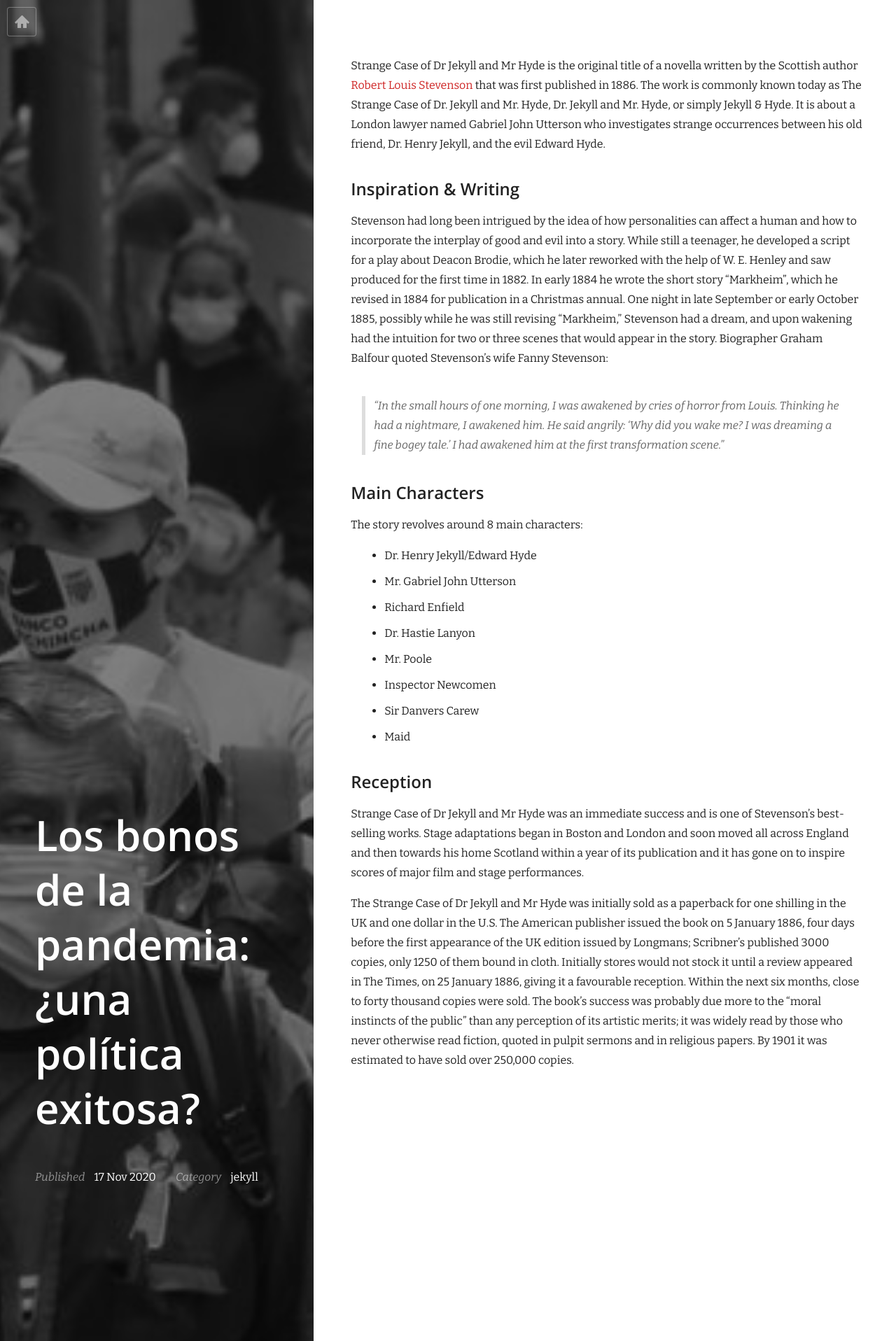
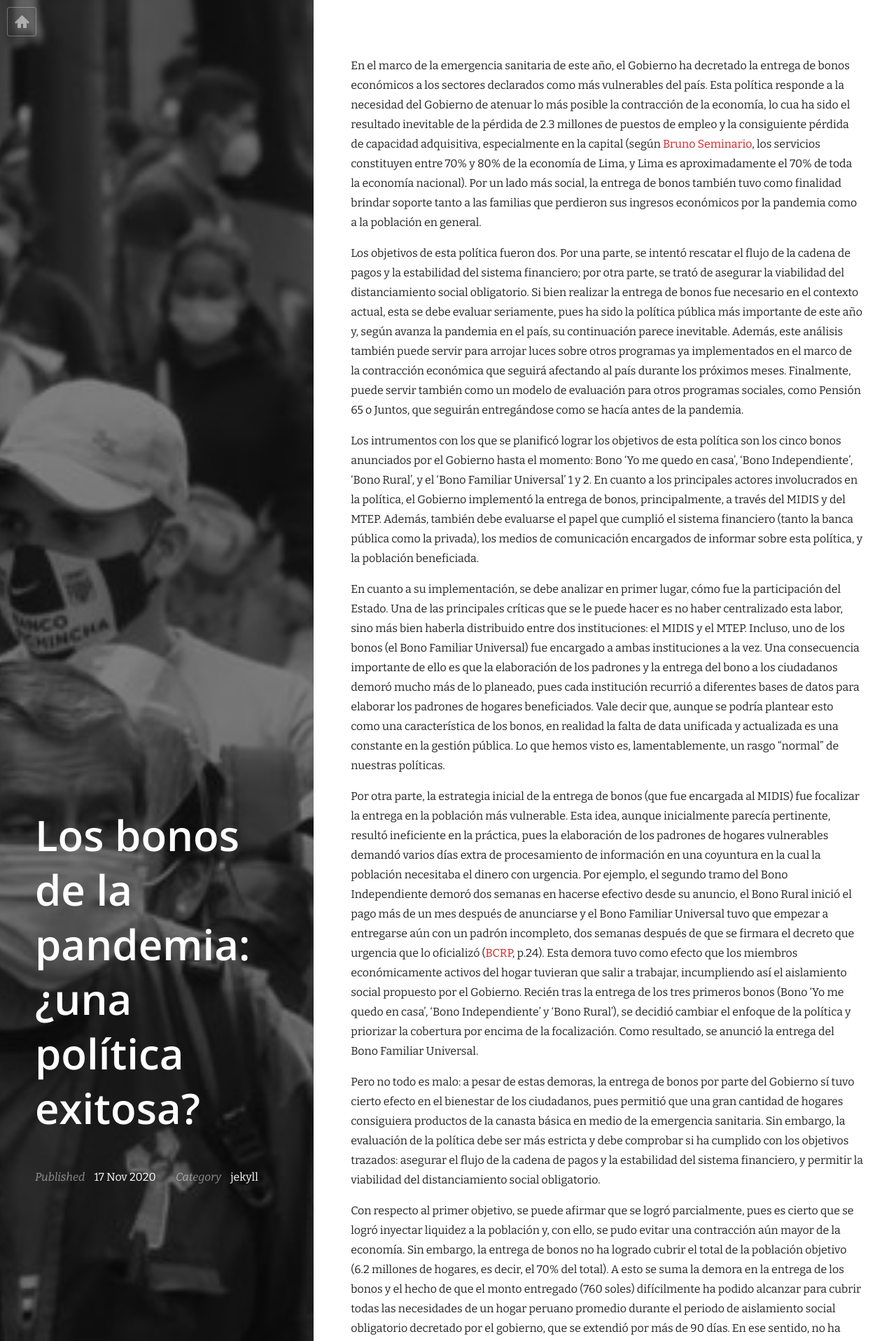
Before and after one commit to hfarfanreto/politicas_publicas, a Jekyll site: the page built from _posts/2020-11-17-los-bonos-de-la-pandemia.md, in a window 1280 px wide. Shown: the top 1916 px of the page at 70% size. Built offline with Jekyll 4.4.1, drawn with Linux system fonts in a browser that asks for light colours; nearby versions of some CDN libraries; some of the changed text lies outside the part shown.

Commit message:
Update 2020-11-17-los-bonos-de-la-pandemia.md

```diff
--- a/_posts/2020-11-17-los-bonos-de-la-pandemia.md
+++ b/_posts/2020-11-17-los-bonos-de-la-pandemia.md
@@ -6,29 +6,22 @@ categories: jekyll
 featured_image: /images/pandemia1.jpg
 ---
 
-Strange Case of Dr Jekyll and Mr Hyde is the original title of a novella written by the Scottish author [Robert Louis Stevenson]() that was first published in 1886. The work is commonly known today as The Strange Case of Dr. Jekyll and Mr. Hyde, Dr. Jekyll and Mr. Hyde, or simply Jekyll & Hyde. It is about a London lawyer named Gabriel John Utterson who investigates strange occurrences between his old friend, Dr. Henry Jekyll, and the evil Edward Hyde.
+En el marco de la emergencia sanitaria de este año, el Gobierno ha decretado la entrega de bonos económicos a los sectores declarados como más vulnerables del país. Esta política responde a la necesidad del Gobierno de atenuar lo más posible la contracción de la economía, lo cua ha sido el resultado inevitable de la pérdida de 2.3 millones de puestos de empleo y la consiguiente pérdida de capacidad adquisitiva, especialmente en la capital (según [Bruno Seminario](https://ojo-publico.com/2031/bruno-seminario-esta-pandemia-cierra-el-periodo-neoliberal), los servicios constituyen entre 70% y 80% de la economía de Lima, y Lima es aproximadamente el 70% de toda la economía nacional). Por un lado más social, la entrega de bonos también tuvo como finalidad brindar soporte tanto a las familias que perdieron sus ingresos económicos por la pandemia como a la población en general.
 
-## Inspiration & Writing
+Los objetivos de esta política fueron dos. Por una parte, se intentó rescatar el flujo de la cadena de pagos y la estabilidad del sistema financiero; por otra parte, se trató de asegurar la viabilidad del  distanciamiento  social  obligatorio. Si bien realizar la entrega de bonos fue necesario en el contexto actual, esta se debe evaluar seriamente, pues ha sido la política pública más importante de este año y, según avanza la pandemia en el país, su continuación parece inevitable. Además, este análisis también puede servir para arrojar luces sobre otros  programas ya implementados en el marco de la contracción económica que seguirá afectando al país durante los próximos meses. Finalmente, puede servir también como un modelo de evaluación para otros programas sociales, como Pensión 65 o Juntos, que seguirán entregándose como se hacía antes de la pandemia.
 
-Stevenson had long been intrigued by the idea of how personalities can affect a human and how to incorporate the interplay of good and evil into a story. While still a teenager, he developed a script for a play about Deacon Brodie, which he later reworked with the help of W. E. Henley and saw produced for the first time in 1882. In early 1884 he wrote the short story "Markheim", which he revised in 1884 for publication in a Christmas annual. One night in late September or early October 1885, possibly while he was still revising "Markheim," Stevenson had a dream, and upon wakening had the intuition for two or three scenes that would appear in the story. Biographer Graham Balfour quoted Stevenson's wife Fanny Stevenson:
+Los intrumentos con los que se planificó lograr los objetivos de esta política son los cinco bonos anunciados por el Gobierno hasta el momento: Bono ‘Yo me quedo en casa’, ‘Bono Independiente’, ‘Bono Rural’, y el ‘Bono Familiar Universal’ 1 y 2. En cuanto a los principales actores involucrados en la política, el Gobierno implementó la entrega de bonos, principalmente, a través del MIDIS y del MTEP. Además, también debe evaluarse el papel que cumplió el sistema financiero (tanto la banca pública como la privada), los medios de comunicación encargados de informar sobre esta política, y la población beneficiada.
 
-> "In the small hours of one morning, I was awakened by cries of horror from Louis. Thinking he had a nightmare, I awakened him. He said angrily: 'Why did you wake me? I was dreaming a fine bogey tale.' I had awakened him at the first transformation scene."
+En cuanto a su implementación, se debe analizar en primer lugar, cómo fue la participación del Estado. Una de las principales críticas que se le puede hacer es no haber centralizado esta labor, sino más bien haberla distribuido entre dos instituciones: el MIDIS y el MTEP. Incluso, uno de los bonos (el Bono Familiar Universal) fue encargado a ambas instituciones a la vez.  Una consecuencia importante de ello es que la elaboración de los padrones y la entrega del bono a los ciudadanos demoró mucho más de lo planeado, pues cada institución recurrió a diferentes bases de datos para elaborar los padrones de hogares beneficiados. Vale decir que, aunque se podría plantear esto como una característica de los bonos, en realidad la falta de data unificada y actualizada es una constante en la gestión pública. Lo que hemos visto es, lamentablemente, un rasgo "normal" de nuestras políticas.
 
-## Main Characters
+Por otra parte, la estrategia inicial de la entrega de bonos (que fue encargada al MIDIS) fue focalizar la entrega en la población más vulnerable. Esta idea, aunque inicialmente parecía pertinente, resultó ineficiente en la práctica, pues la elaboración de los padrones de hogares vulnerables demandó varios días extra de procesamiento de información en una coyuntura en la cual la población necesitaba el dinero con urgencia. Por ejemplo, el  segundo  tramo  del  Bono  Independiente  demoró  dos  semanas  en  hacerse  efectivo  desde  su  anuncio,  el  Bono  Rural  inició  el  pago  más de un mes después de anunciarse y el Bono Familiar Universal tuvo que empezar a entregarse aún con un padrón incompleto, dos semanas después de que se firmara el decreto que urgencia que lo oficializó ([BCRP](https://www.bcrp.gob.pe/docs/Publicaciones/Reporte-Inflacion/2020/junio/reporte-de-inflacion-junio-2020.pdf), p.24). Esta demora tuvo como efecto que los miembros económicamente activos del hogar tuvieran que salir a trabajar, incumpliendo así el aislamiento social propuesto por el Gobierno. Recién tras la entrega de los tres primeros bonos (Bono ‘Yo me quedo en casa’, ‘Bono Independiente’ y ‘Bono Rural’), se decidió cambiar el enfoque de la política y priorizar la cobertura por encima de la focalización. Como resultado, se anunció la entrega del Bono Familiar Universal.
 
-The story revolves around **8 main characters**:
+Pero no todo es malo: a pesar de estas demoras, la entrega de bonos por parte del Gobierno sí tuvo cierto efecto en el bienestar de los ciudadanos, pues permitió que una gran cantidad de hogares consiguiera productos de la canasta básica en medio de la emergencia sanitaria. Sin embargo, la evaluación de la política debe ser más estricta y debe comprobar si ha cumplido con los objetivos trazados: asegurar el flujo de la cadena de pagos y la estabilidad del sistema financiero, y permitir la viabilidad del  distanciamiento  social  obligatorio.
 
-- Dr. Henry Jekyll/Edward Hyde
-- Mr. Gabriel John Utterson
-- Richard Enfield
-- Dr. Hastie Lanyon
-- Mr. Poole
-- Inspector Newcomen
-- Sir Danvers Carew
-- Maid
+Con respecto al primer objetivo, se puede afirmar que se logró parcialmente, pues es cierto que se logró inyectar liquidez a la población y, con ello, se pudo evitar una contracción aún mayor de la economía. Sin embargo, la entrega de bonos no ha logrado cubrir el total de la población objetivo (6.2 millones de hogares, es decir, el 70% del total). A esto se suma la demora en la entrega de los bonos y el hecho de que el monto entregado (760 soles) difícilmente ha podido alcanzar para cubrir todas las necesidades de un hogar peruano promedio durante el periodo de aislamiento social obligatorio decretado por el gobierno, que se extendió por más de 90 días. En ese sentido, no ha sido una política eficiente para lograr el primer objetivo.
 
-## Reception
+Con respecto al segundo objetivo (permitir la viabilidad del distanciamiento social obligatorio), la manera como se decidió implementar esta política disminuyó en gran parte el efecto que debió tener en la población, a quien debió ayudar a cumplir con el distanciamiento social. Como ya se mencionó, la insuficiente cobertura del bono y la demora en su entrega causó que los miembros de una gran parte de hogares peruanos tuvieran que salir de sus casas y viajar en transporte público a sus centros laborales para poder generar un ingreso, precisamente lo que el Gobierno intentaba evitar. A esto hay que añadir factores sujetivos como el estrés generado en los hogares que no figuraban en ninguno de los padrones utilizados para la entrega de bonos, además de la sensación de caos debido a la falta de información sobre cómo cobrarlos. En este segundo objetivo, como se observa, la política de bonos no fue eficaz.
 
-Strange Case of Dr Jekyll and Mr Hyde was an immediate success and is one of Stevenson's best-selling works. Stage adaptations began in Boston and London and soon moved all across England and then towards his home Scotland within a year of its publication and it has gone on to inspire scores of major film and stage performances.
+En cuanto a la participación de las entidades del sistema financiero, el Estado apostó por realizar la entrega de bonos a través de este sistema sin considerar que **la mayor parte de la población peruana no encuentra incluida en él** (solo el 43% de adultos tiene una cuenta en algún sistema financiero), lo rechazan (una gran parte de la población prefiere ahorrar dinero físicamente en sus casas) o se sienten rechazados por este (un 32% de la población rural se inhibe de solicitar un préstamo bancario solo porque piensan que no se lo darán). A esta actitud de la población también se suma nuestra deficiente educación financiera. Si bien el impacto que esta desconfianza y desconocimiento del sistema financiero ha tenido en la entrega de los bonos no es medible cuantitativamente, sí es lícito suponer que esta característica de nuestra población ha significado una barrera que dificultó la entrega de bonos, especialmente en zonas rurales.
 
-The Strange Case of Dr Jekyll and Mr Hyde was initially sold as a paperback for one shilling in the UK and one dollar in the U.S. The American publisher issued the book on 5 January 1886, four days before the first appearance of the UK edition issued by Longmans; Scribner's published 3000 copies, only 1250 of them bound in cloth. Initially stores would not stock it until a review appeared in The Times, on 25 January 1886, giving it a favourable reception. Within the next six months, close to forty thousand copies were sold. The book's success was probably due more to the "moral instincts of the public" than any perception of its artistic merits; it was widely read by those who never otherwise read fiction, quoted in pulpit sermons and in religious papers. By 1901 it was estimated to have sold over 250,000 copies.
+Finalmente, sobre la participación de los medios de comunicación, podemos afirmar que el Estado, al realizar la entrega de bonos mediante dos instituciones y a través de cinco bonos distintos con cuatro nombres diferentes, colaboró con la desinformación y el desorden. Si bien se brindó información precisa a través de las páginas web de las instituciones del Estado, las brechas tecnológicas y digitales existentes en la población, especialmente en la población objetivo, ha significado una barrera adicional para poder acceder a los bonos del Estado, pues pocas personas podían acceder a estas plataformas web.
```
